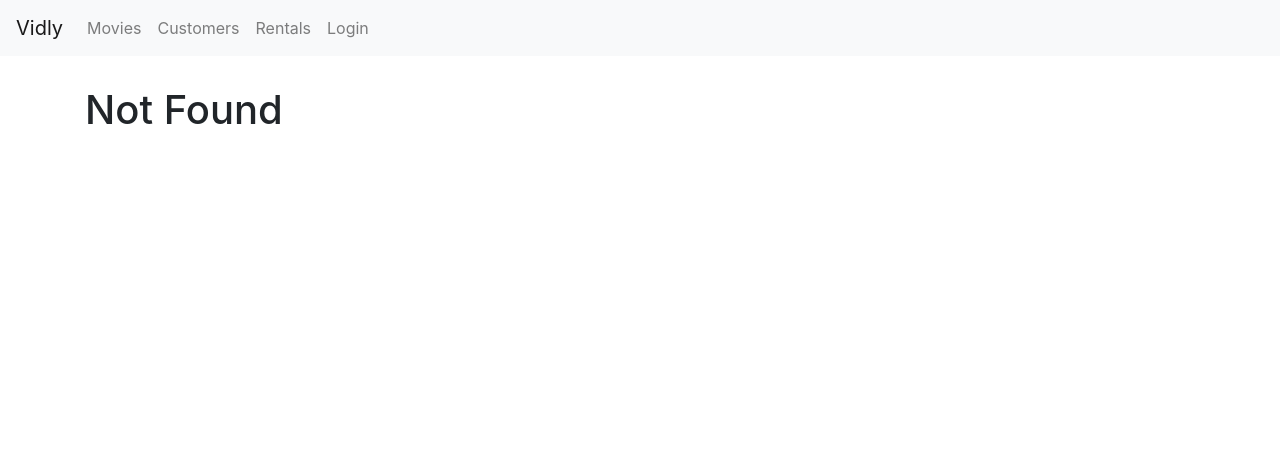
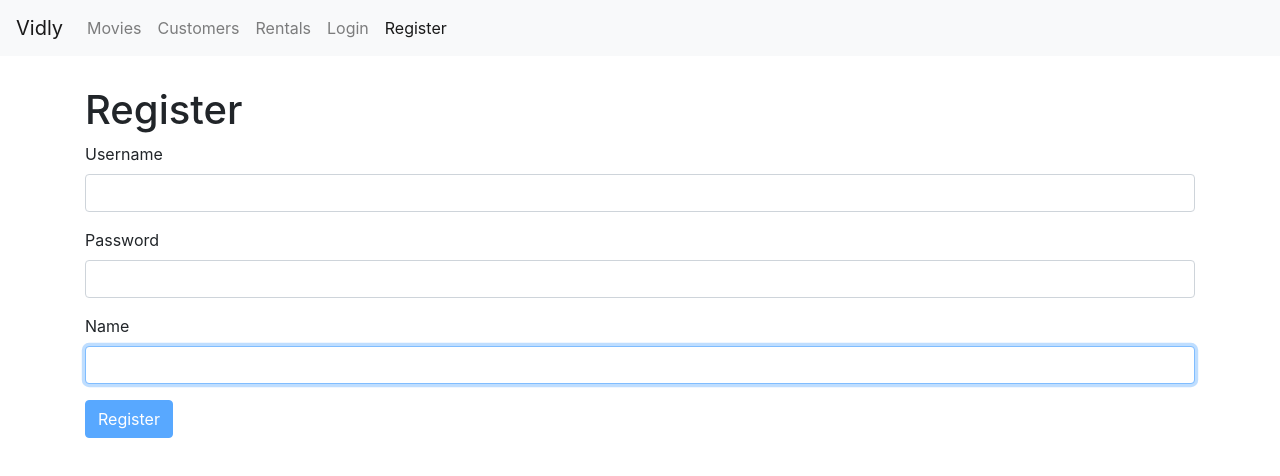
Before and after one commit to OloruntobiAwoderu/Vidly-frontend, a React (Create React App) app in the folder vidly/: page /register in a window 1280 px wide. Before the commit this address led to /not-found. Shown: the top 476 px of the page. Built offline with nearby package versions, Linux system fonts and the light colour scheme.

Commit message:
Added registration from

```diff
--- a/vidly/src/App.js
+++ b/vidly/src/App.js
@@ -7,6 +7,7 @@ import NotFound from "./components/notFound";
 import Navbar from "./components/navbar";
 import MovieForm from "./components/movieForm";
 import LoginForm from "./components/loginForm";
+import RegistrationForm from "./components/registrationForm";
 
 class App extends Component {
   render() {
@@ -21,6 +22,7 @@ class App extends Component {
             <Route path="/customers" component={Customers} />
             <Route path="/rentals" component={Rentals} />
             <Route path="/not-found" component={NotFound} />
+            <Route path="/register" component={RegistrationForm} />
             <Redirect from="/" exact to="/movies" />
             <Redirect to="/not-found" />
           </Switch>
--- a/vidly/src/components/movies.jsx
+++ b/vidly/src/components/movies.jsx
@@ -1,7 +1,7 @@
 import React, { Component } from "react";
 import { getMovies } from "../services/fakeMovieService";
 import { getGenres } from "../services/fakeGenreService";
-
+import { Link } from 'react-router-dom'
 import Pagination from "./common/pagination";
 import { paginate } from "./utils/paginate";
 import ListGroup from "./common/listGroup";
@@ -80,6 +80,9 @@ class Movies extends Component {
           />
         </div>
         <div className="col">
+          <Link to={this.state.movies._id === undefined ? `/movies/new` : `/movies/${this.state.movies._id}`}>
+            <button className="btn btn-primary lg">New Movie</button>
+          </Link>
           <p>Showing {totalCount} movies in the database</p>
           <MoviesTable
             movies={data}
--- a/vidly/src/components/navbar.jsx
+++ b/vidly/src/components/navbar.jsx
@@ -39,6 +39,11 @@ const Navbar = () => {
               Login
             </NavLink>
           </li>
+          <li className="nav-item">
+            <NavLink className="nav-link" to="/register">
+              Register
+            </NavLink>
+          </li>
         </ul>
       </div>
     </nav>
--- /dev/null
+++ b/vidly/src/components/registrationForm.jsx
@@ -0,0 +1,43 @@
+import React, { Component } from "react";
+import joi from "joi-browser";
+import Form from "./common/form";
+class RegistrationForm extends Form {
+  state = {
+    data: { username: "", password: "", name: "" },
+    errors: {}
+  };
+
+  schema = {
+    username: joi
+      .string()
+      .required()
+      .label("Username")
+      .email(),
+    password: joi
+      .string()
+      .required()
+      .label("Password")
+      .min(5),
+    name: joi.string().required()
+  };
+
+  doSubmit = () => {
+    console.log("submitted");
+  };
+
+  render() {
+    return (
+      <div>
+        <h1>Register</h1>
+        <form onSubmit={this.handleSubmit}>
+          {this.renderInput("username", "Username")}
+          {this.renderInput("password", "Password", "password")}
+          {this.renderInput("name", "Name")}
+          {this.renderButton("Register")}
+        </form>
+      </div>
+    );
+  }
+}
+
+export default RegistrationForm;
```
